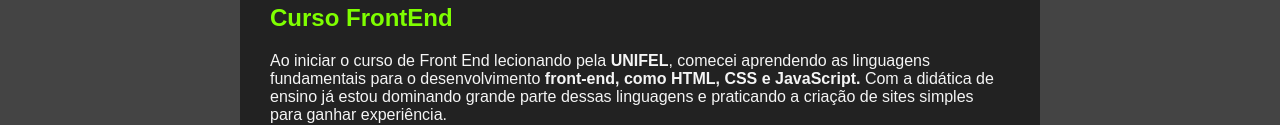
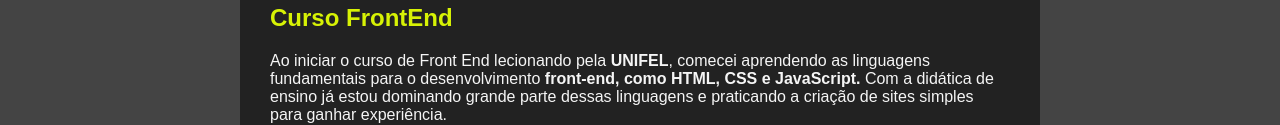
Before and after one commit to cayosantana/desafio-01-unifel-t4, a plain HTML site: page index.html in a window 1280 px wide. Shown: the part 585-710 px from the top of the page. Drawn offline with Linux system fonts and the light colour scheme.

Commit message:
Atualização de Cores

```diff
--- a/Estilos/style.css
+++ b/Estilos/style.css
@@ -30,6 +30,6 @@ main {
     border-radius: 10px;
 }
 main > article > h2 {
-    color: chartreuse;
+    color: #D7F205;
     padding-bottom: 20px;
 }
```
